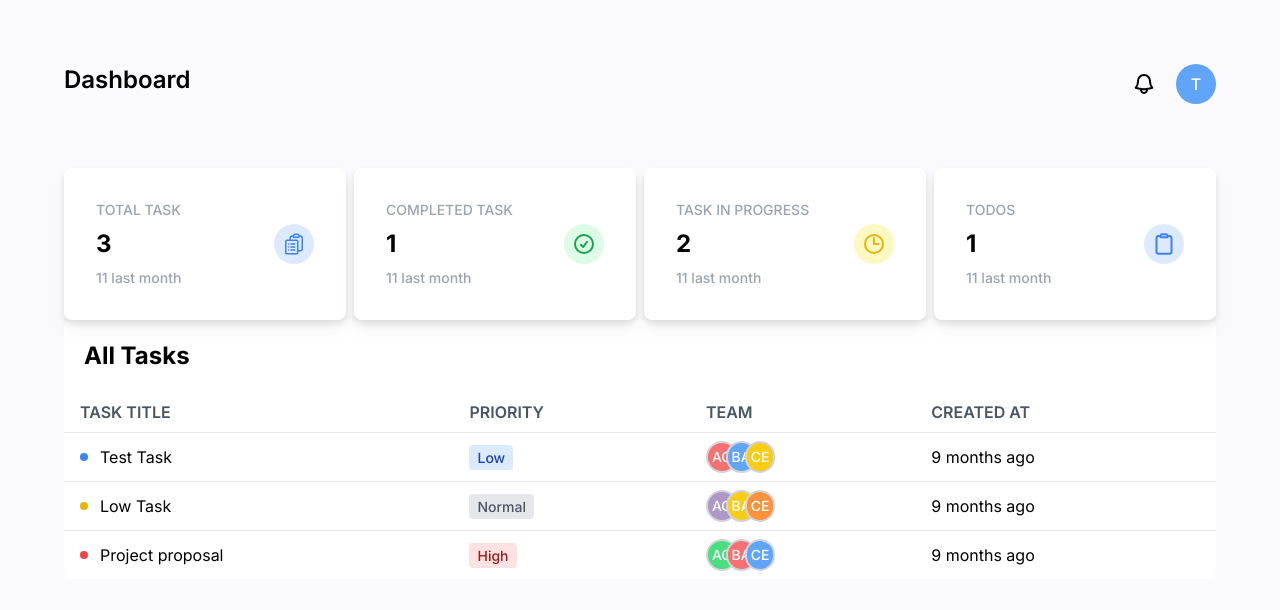
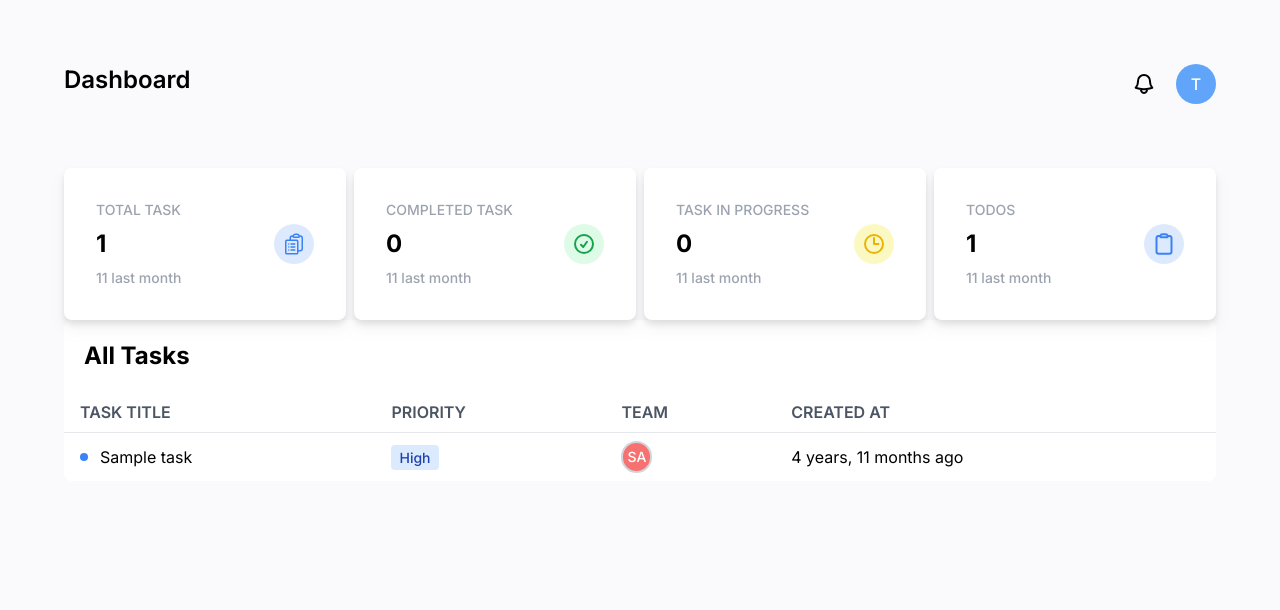
Before and after one commit to tohahpro/Django_M_1, a Django app: page /tasks/manager-dashboard/ in a window 1280 px wide. Shown: the top 610 px of the page. Run offline with Django 5.2, Linux system fonts and the light colour scheme; tables that the repository leaves empty hold one stand-in row (values such as "Sample post").

Commit message:
Dynamic Dashboard

```diff
--- a/tasks/Templates/dashboard/dashboard.html
+++ b/tasks/Templates/dashboard/dashboard.html
@@ -44,7 +44,7 @@
             <div class="flex justify-between items-center gap-8 drop-shadow-lg  flex-1 p-8 bg-white rounded-lg">
                 <div class="space-y-2">
                     <p class="text-gray-400 text-sm font-medium">TOTAL TASK</p>
-                    <p class="text-2xl font-bold">3</p>
+                    <p class="text-2xl font-bold">{{total_task}}</p>
                     <p class="text-gray-400 text-sm font-medium">11 last month</p>
                 </div>
                 <div>
@@ -61,7 +61,7 @@
             <div class="flex justify-between items-center gap-8 drop-shadow-lg  flex-1 p-8 bg-white rounded-lg">
                 <div class="space-y-2">
                     <p class="text-gray-400 text-sm font-medium">COMPLETED TASK</p>
-                    <p class="text-2xl font-bold">1</p>
+                    <p class="text-2xl font-bold">{{completed_task}}</p>
                     <p class="text-gray-400 text-sm font-medium">11 last month</p>
                 </div>
                 <div>
@@ -79,7 +79,7 @@
             <div class="flex justify-between items-center gap-8 drop-shadow-lg  flex-1 p-8 bg-white rounded-lg">
                 <div class="space-y-2">
                     <p class="text-gray-400 text-sm font-medium">TASK IN PROGRESS</p>
-                    <p class="text-2xl font-bold">2</p>
+                    <p class="text-2xl font-bold">{{in_progress_task}}</p>
                     <p class="text-gray-400 text-sm font-medium">11 last month</p>
                 </div>
                 <div>
@@ -96,7 +96,7 @@
             <div class="flex justify-between items-center gap-8 drop-shadow-lg  flex-1 p-8 bg-white rounded-lg">
                 <div class="space-y-2">
                     <p class="text-gray-400 text-sm font-medium">TODOS</p>
-                    <p class="text-2xl font-bold">1</p>
+                    <p class="text-2xl font-bold">{{pending_task}}</p>
                     <p class="text-gray-400 text-sm font-medium">11 last month</p>
                 </div>
                 <div>
--- a/tasks/Templates/dashboard/manager_dashboard.html
+++ b/tasks/Templates/dashboard/manager_dashboard.html
@@ -25,101 +25,33 @@
         </tr>
       </thead>
       <tbody>
+        {% for task in tasks %}
         <tr class="border-t">
           <td class="px-4 py-2">
             <div class="flex items-center gap-3 text-left">
               <span class="w-2 h-2 rounded-full bg-blue-500"></span>
-              Test Task
+              {{task.title}}
             </div>
           </td>
           <td class="px-4 py-2">
             <span
               class="px-2 py-1 text-sm font-medium bg-blue-100 text-blue-800 rounded"
-              >Low</span
+              >{{task.details.get_priority_display}}</span
             >
           </td>
           <td class="px-4 py-2">
             <div class="flex -space-x-3">
-              <span
-                class="p-1 text-sm font-medium bg-red-400 text-white rounded-full border-2 border-gray-300"
-                >AC</span
-              >
-              <span
-                class="p-1 text-sm font-medium bg-blue-400 text-white rounded-full border-2 border-gray-300"
-                >BA</span
-              >
-              <span
-                class="p-1 text-sm font-medium bg-yellow-400 text-white rounded-full border-2 border-gray-300"
-                >CE</span
-              >
+              {% for emp in task.assigned_to.all %}
+                <span
+                class="p-1 text-sm font-medium bg-red-400 text-white rounded-full uppercase border-2 border-gray-300"
+                >{{emp.name|slice:':2'}}</span>
+              {% endfor %}
             </div>
           </td>
-          <td class="px-4 py-2">9 months ago</td>
+          <td class="px-4 py-2">{{task.created_at|timesince}} ago</td>
         </tr>
-        {% comment %} <!-- row 2  --> {% endcomment %}
-        <tr class="border-t">
-          <td class="px-4 py-2">
-            <div class="flex items-center gap-3 text-left">
-              <span class="w-2 h-2 rounded-full bg-yellow-500"></span>
-              Low Task
-            </div>
-          </td>
-          <td class="px-4 py-2">
-            <span
-              class="px-2 py-1 text-sm font-medium bg-gray-200 text-gray-600 rounded"
-              >Normal</span
-            >
-          </td>
-          <td class="px-4 py-2">
-            <div class="flex -space-x-3">
-              <span
-                class="p-1 text-sm font-medium bg-[#ad97c9] text-white rounded-full border-2 border-gray-300"
-                >AC</span
-              >
-              <span
-                class="p-1 text-sm font-medium bg-yellow-400 text-white rounded-full border-2 border-gray-300"
-                >BA</span
-              >
-              <span
-                class="p-1 text-sm font-medium bg-orange-400 text-white rounded-full border-2 border-gray-300"
-                >CE</span
-              >
-            </div>
-          </td>
-          <td class="px-4 py-2">9 months ago</td>
-        </tr>
-        {% comment %} <!-- row 3  --> {% endcomment %}
-        <tr class="border-t">
-          <td class="px-4 py-2">
-            <div class="flex items-center gap-3 text-left">
-              <span class="w-2 h-2 rounded-full bg-red-500"></span>
-              Project proposal
-            </div>
-          </td>
-          <td class="px-4 py-2">
-            <span
-              class="px-2 py-1 text-sm font-medium bg-red-100 text-red-800 rounded"
-              >High</span
-            >
-          </td>
-          <td class="px-4 py-2">
-            <div class="flex -space-x-3">
-              <span
-                class="p-1 text-sm font-medium bg-green-400 text-white rounded-full border-2 border-gray-300"
-                >AC</span
-              >
-              <span
-                class="p-1 text-sm font-medium bg-red-400 text-white rounded-full border-2 border-gray-300"
-                >BA</span
-              >
-              <span
-                class="p-1 text-sm font-medium bg-blue-400 text-white rounded-full border-2 border-gray-300"
-                >CE</span
-              >
-            </div>
-          </td>
-          <td class="px-4 py-2">9 months ago</td>
-        </tr>
+        {% endfor %}
+
       </tbody>
     </table>
   </div>
--- a/tasks/views.py
+++ b/tasks/views.py
@@ -9,7 +9,22 @@ from datetime import date
 
 
 def manager_dashboard(request):
-    return render(request, "dashboard/manager_dashboard.html")
+    tasks = Task.objects.all()
+
+    # getting task count
+    total_task = tasks.count()
+    completed_task = Task.objects.filter(status='COMPLETED').count()
+    in_progress_task = Task.objects.filter(status='IN_PROGRESS').count()
+    pending_task = Task.objects.filter(status='PENDING').count()
+
+    context = {
+        "tasks" : tasks,
+        "total_task" : total_task,
+        "completed_task" : completed_task,
+        "in_progress_task" : in_progress_task,
+        "pending_task" : pending_task
+    }
+    return render(request, "dashboard/manager_dashboard.html",context)
 
 def user_dashboard(request):
     return render(request, "dashboard/user_dashboard.html")
```
